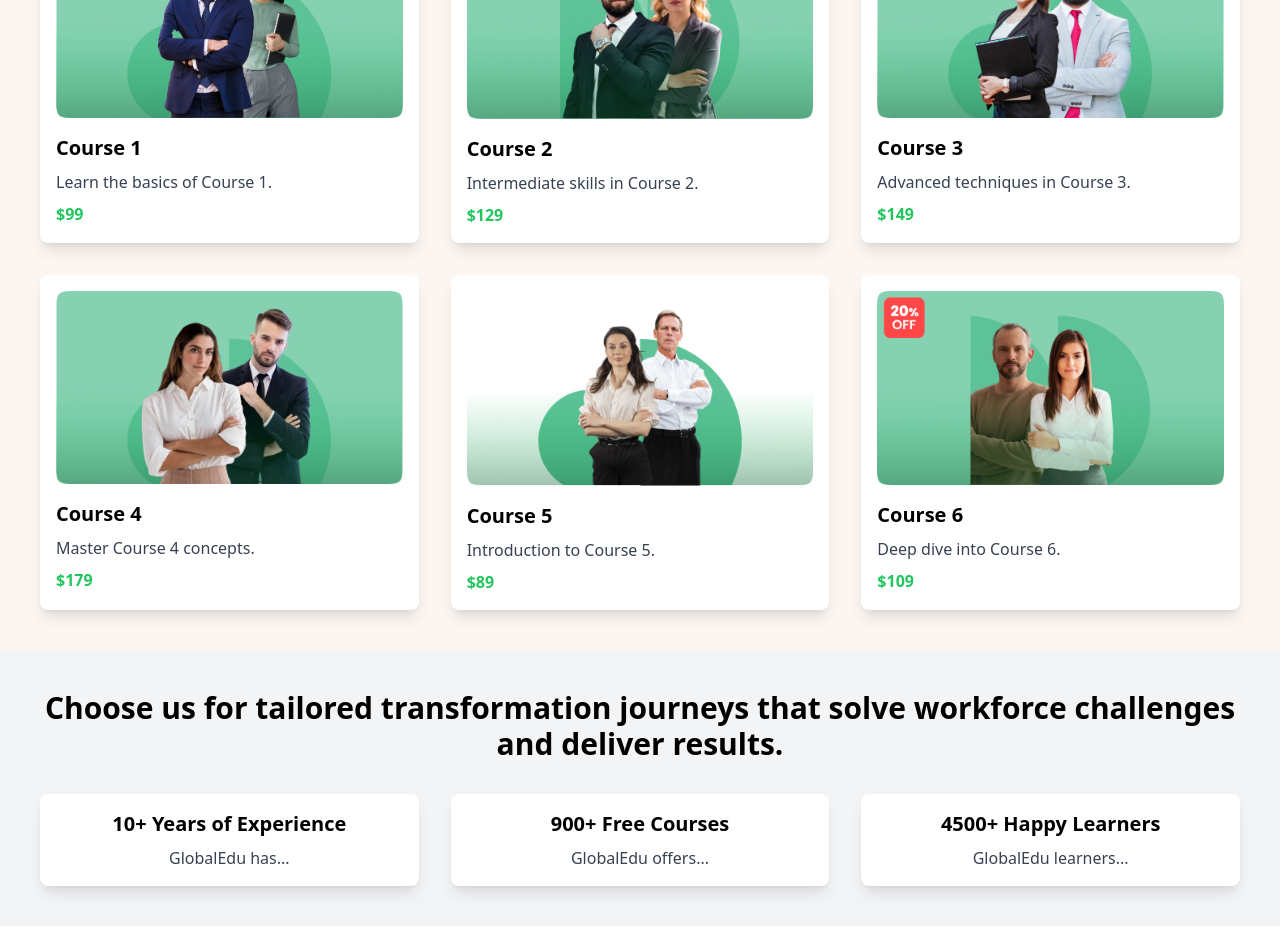
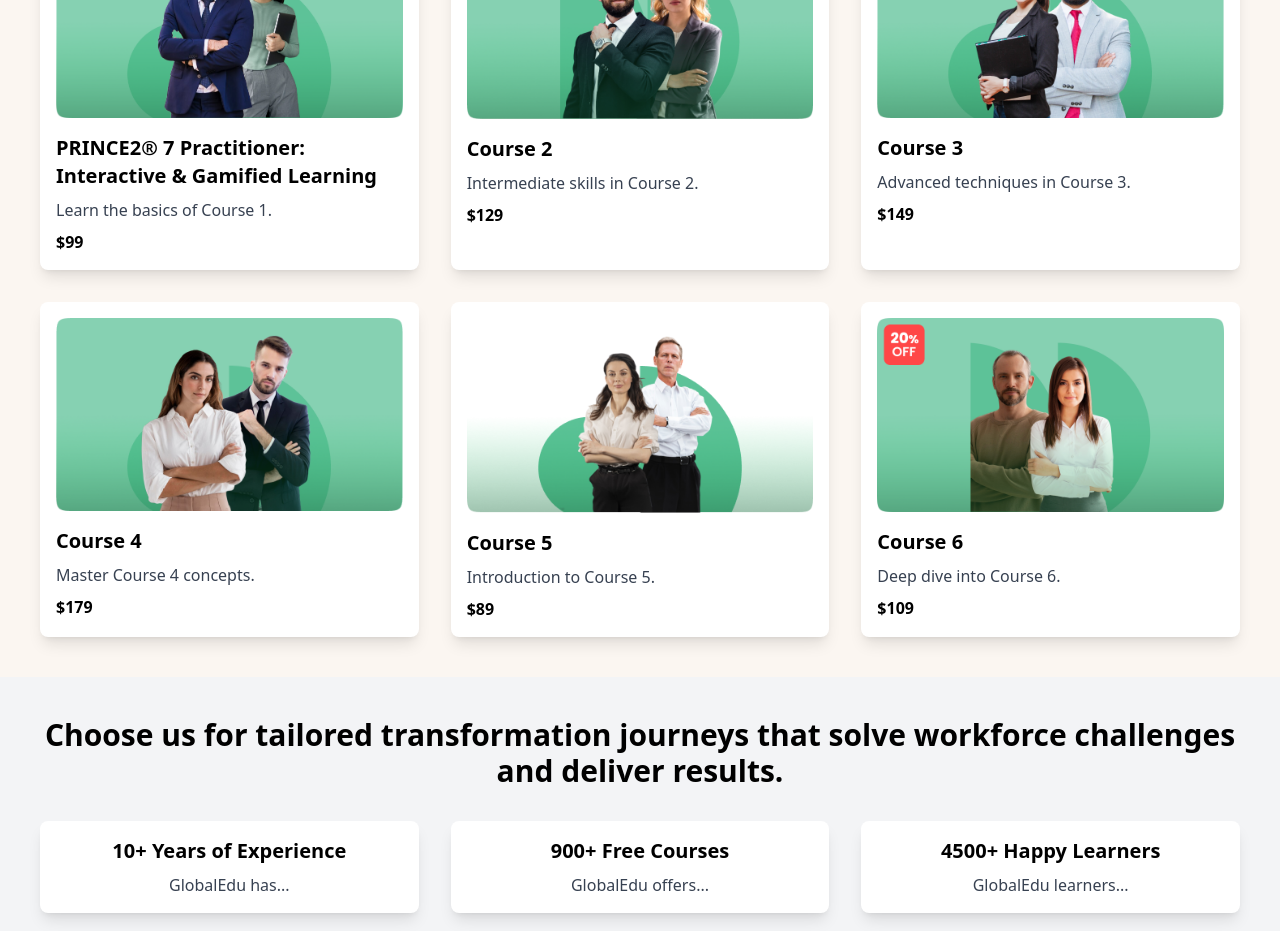
Before and after one commit to Rimaz-Moulana/My-Vue-App, a Vue app: page / in a window 1280 px wide. Shown: the part 1280-2211 px from the top of the page. Built offline with nearby package versions, Linux system fonts and the light colour scheme.

Commit message:
commit by rimaz

```diff
--- a/src/components/CoursesSection.vue
+++ b/src/components/CoursesSection.vue
@@ -8,7 +8,7 @@
           </div>
           <h3 class="text-xl font-bold mb-2">{{ course.title }}</h3>
           <p class="text-gray-700 mb-2">{{ course.description }}</p>
-          <p class="text-green-500 font-bold">{{ course.price }}</p>
+          <p class="text-Black font-bold">{{ course.price }}</p>
         </div>
       </div>
     </section>
@@ -27,7 +27,7 @@ import course6 from '@/assets/course-6.png';
     data() {
       return {
         courses: [
-          { id: 1, image: course1, title: 'Course 1', description: 'Learn the basics of Course 1.', price: '$99' },
+          { id: 1, image: course1, title: 'PRINCE2® 7 Practitioner: Interactive & Gamified Learning', description: 'Learn the basics of Course 1.', price: '$99' },
           { id: 2, image: course2, title: 'Course 2', description: 'Intermediate skills in Course 2.', price: '$129' },
           { id: 3, image: course3, title: 'Course 3', description: 'Advanced techniques in Course 3.', price: '$149' },
           { id: 4, image: course4, title: 'Course 4', description: 'Master Course 4 concepts.', price: '$179' },
```
